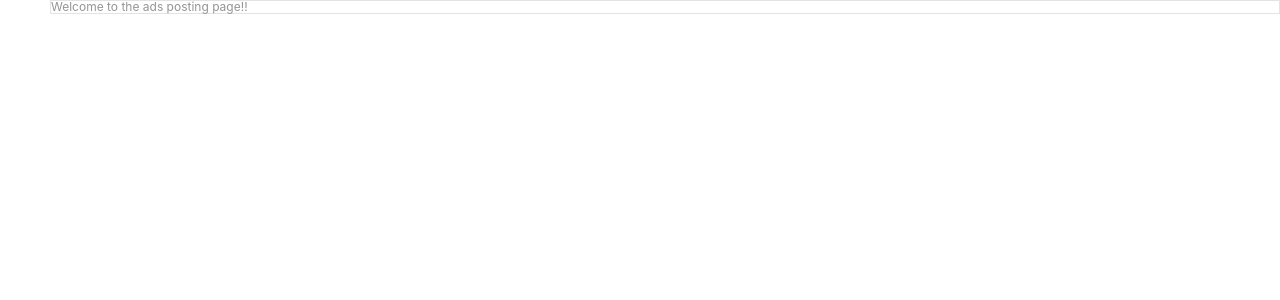
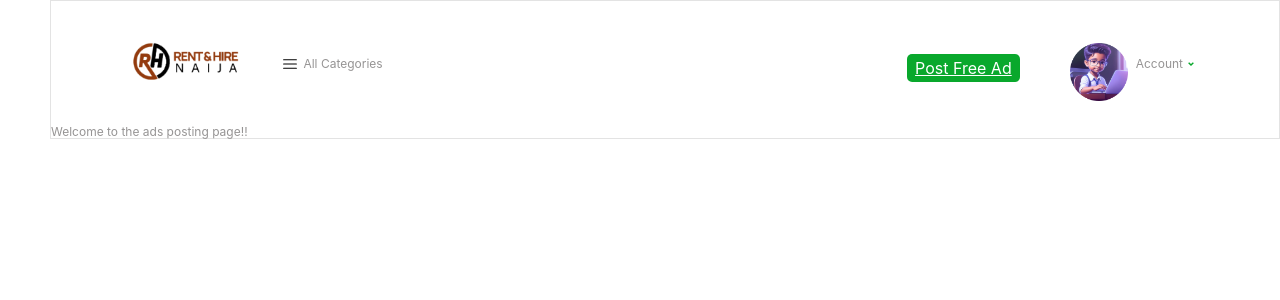
Before and after one commit to Chuklins/Rental-app, a React (Vite) app: page /post-ads in a window 1280 px wide. Shown: the top 300 px of the page. Built offline with nearby package versions, Linux system fonts and the light colour scheme.

Commit message:
committing changes

```diff
--- a/src/App.jsx
+++ b/src/App.jsx
@@ -10,6 +10,7 @@ function App() {
         <Route path='/' element={<HomePage />}></Route>
         <Route path='/home' element={<HomePage />}></Route>
         <Route path='/post-ads' element={<PostAdsPage />}></Route>
+        <Route path='/post-ads' element={<PostAdsPage />}></Route>
       </Routes>
     </BrowserRouter>
   );
--- a/src/pages/Home/index.jsx
+++ b/src/pages/Home/index.jsx
@@ -1,6 +1,3 @@
-import React from 'react';
-
-
 import FirstSection from "../../component/FirstSection.jsx";
 import Header from "../../component/Header.jsx";
 import HeroSection from "../../component/HeroSection.jsx";
@@ -11,7 +8,7 @@ import ThirdSection from "../../component/ThirdSection.jsx";
 function index() {
   return (
     <>
-        <Header />
+      <Header />
       <HeroSection />
       <FirstSection />
       <SecondSection />
--- a/src/pages/PostAdsPage/index.jsx
+++ b/src/pages/PostAdsPage/index.jsx
@@ -1,8 +1,10 @@
-import React from 'react'
+import React from 'react';
+import Header from '../../component/Header';
 
 function index() {
   return (
     <div>
+      <Header />
         <p>Welcome to the ads posting page!!</p>
 
     </div>
```
